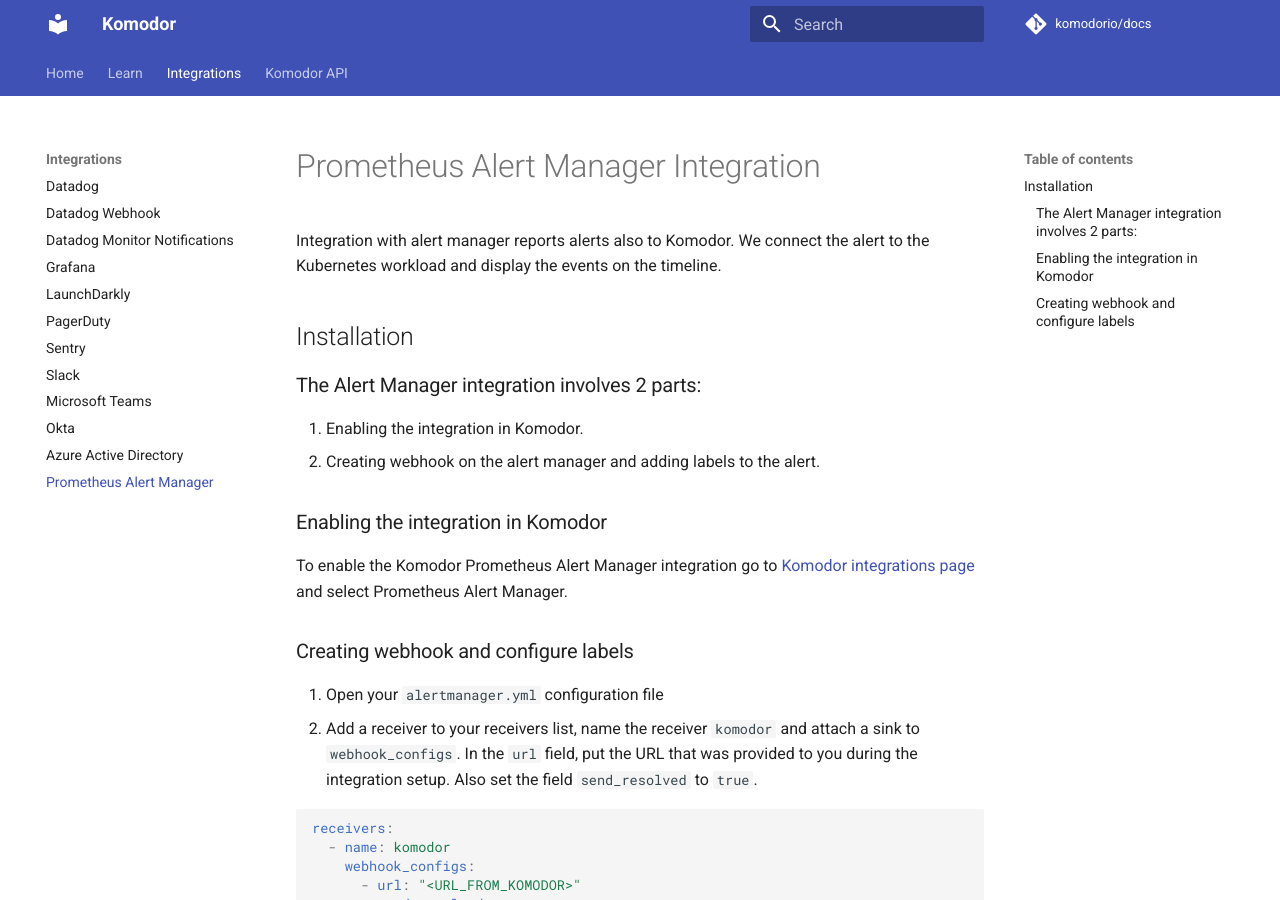
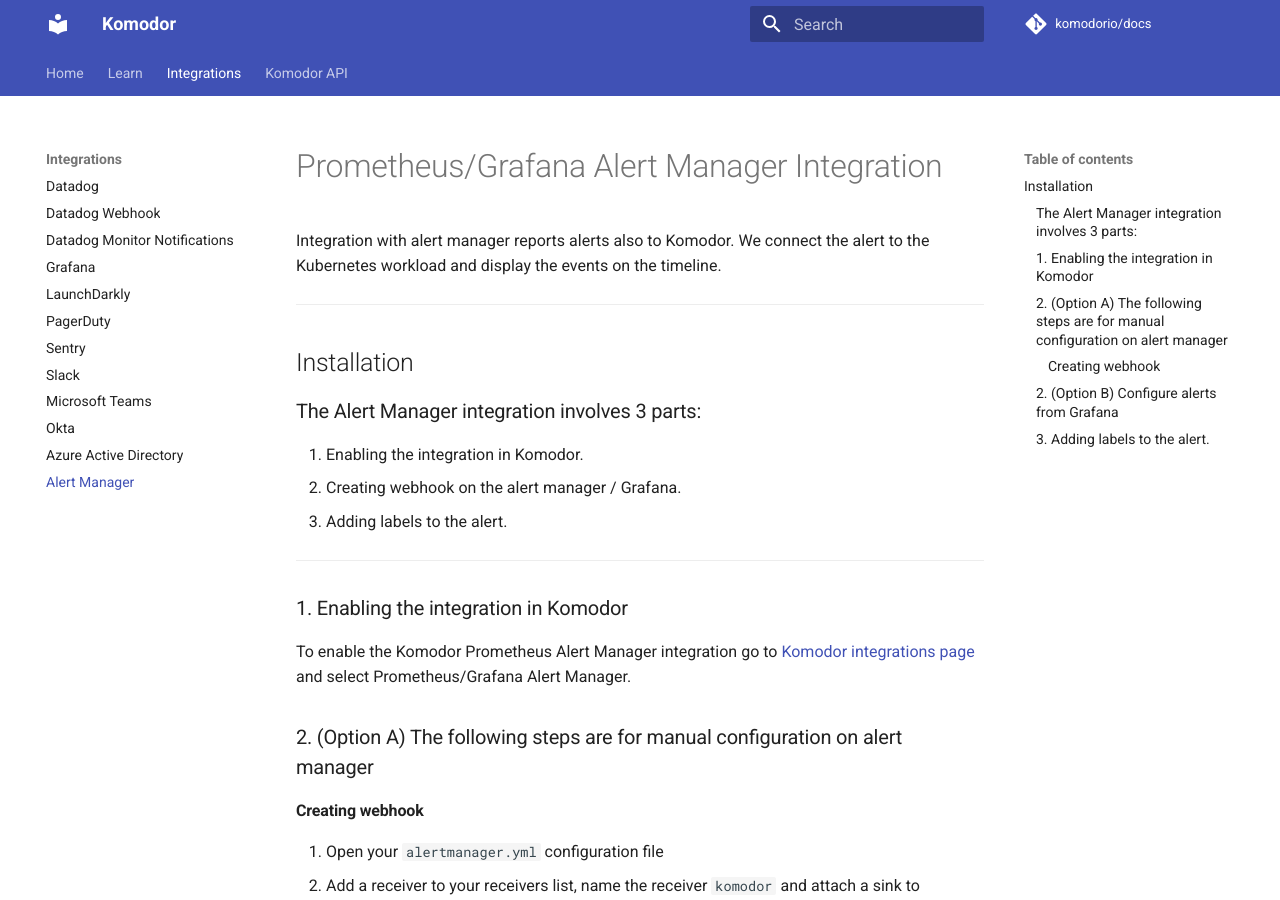
Before and after one commit to komodorio/docs, an MkDocs documentation site: the page built from docs/Integrations/AlertManager.md, in a window 1280 px wide and 900 px high. Built offline with MkDocs 1.6.1 and Material for MkDocs 9.7.7, drawn with Linux system fonts in a browser that asks for light colours; comment, search, counter and statistics services are not loaded; some of the changed text lies outside the part shown.

Commit message:
Add docs for prometheus alert manager to corollate to grafana

````diff
--- a/docs/Integrations/PrometheusAlertManager.md
+++ b/docs/Integrations/AlertManager.md
@@ -1,19 +1,26 @@
-# Prometheus Alert Manager Integration
+# Prometheus/Grafana Alert Manager Integration
 
 Integration with alert manager reports alerts also to Komodor. We connect the alert to the Kubernetes workload and display the events on the timeline.
 
+---
+
 ## Installation
 
-### The Alert Manager integration involves 2 parts:
+### The Alert Manager integration involves 3 parts:
 
 1. Enabling the integration in Komodor.
-2. Creating webhook on the alert manager and adding labels to the alert.
+2. Creating webhook on the alert manager / Grafana.
+3. Adding labels to the alert.
 
-### Enabling the integration in Komodor
+---
 
-To enable the Komodor Prometheus Alert Manager integration go to [Komodor integrations page](https://app.komodor.com/main/integration) and select Prometheus Alert Manager.
+### 1. Enabling the integration in Komodor
 
-### Creating webhook and configure labels
+To enable the Komodor Prometheus Alert Manager integration go to [Komodor integrations page](https://app.komodor.com/main/integration) and select Prometheus/Grafana Alert Manager.
+
+### 2. (Option A) The following steps are for manual configuration on alert manager
+
+#### Creating webhook
 
 1. Open your `alertmanager.yml` configuration file
 2. Add a receiver to your receivers list, name the receiver `komodor` and attach a sink to `webhook_configs`. In the `url` field, put the URL that was provided to you during the integration setup. Also set the field `send_resolved` to `true`.
@@ -62,14 +69,36 @@
         send_resolved: true
 ```
 
-4. Please note to specify 2 **labels** on the alert in order to connect them to the Kubernetes workload:
+### 2. (Option B) Configure alerts from Grafana
+
+1. Go to `Alerting` -> `Contact points`.
+
+   ![AlertingContactPoints](./img/AlertManagerGrafana/alerting_contact_points.png)
+
+2. Click `New contact point`.
+
+   ![NewContactPoint](./img/AlertManagerGrafana/new_contact_point.png)
+
+3. Enter in name `komodor`, in `Contact point type` select `Webhook` and in `Url` insert the URL from the UI.
+
+   ![ConfigureNewContactPoint](./img/AlertManagerGrafana/configure_new_contact_point.png)
+
+4. Click `Alerting` -> `Notification policies`.
+
+![NotificationPolicies](./img/AlertManagerGrafana/notification_policies.png)
+
+5. In the notification policies, configure komodor contact endpoint as you wish to configure alerts to Komodor.
+
+### 3. Adding labels to the alert.
+
+1. Please note to specify 2 **labels** on the alert in order to connect them to the Kubernetes workload:
 
 ```yaml
 service: <workload-name>
 cluster: <cluster-name>
 ```
 
-5. [Optional] defining custom description to the alert on Komodor (specify it in the **annotation**):
+2. [Optional] defining custom description to the alert on Komodor (specify it in the **annotation**):
 
 ```yaml
 description: <content>
--- a/mkdocs.yml
+++ b/mkdocs.yml
@@ -11,40 +11,40 @@
   language: en
   features:
     - navigation.tabs
-  favicon: 'img/favicon.png'
+  favicon: "img/favicon.png"
   palette:
     primary: indigo
 markdown_extensions:
-- codehilite
-- admonition
-- toc:
-    permalink: true
+  - codehilite
+  - admonition
+  - toc:
+      permalink: true
 extra:
   homepage: https://docs.komodor.com/
 nav:
   - Home: index.md
   - Learn:
-    - Komodor's Agent: Learn/Komodor-Agent.md
-    - Annotations: Learn/Annotations.md
-    - Monitors: Learn/Monitors.md
-    - Config Changes: Learn/config-changes.md
-    - Source Control: Learn/komodor-source-control.md
-    - Sensitive Information Redaction: Learn/Sensitive-Information-Redaction.md
-    - Interaction with the Cluster: Learn/Interaction-With-The-Cluster.md
-    - Manage Users: Learn/ManageUsers.md
-    - RBAC: Learn/RBAC.md
-    - Static Prevention: Learn/Static-Prevention.md
+      - Komodor's Agent: Learn/Komodor-Agent.md
+      - Annotations: Learn/Annotations.md
+      - Monitors: Learn/Monitors.md
+      - Config Changes: Learn/config-changes.md
+      - Source Control: Learn/komodor-source-control.md
+      - Sensitive Information Redaction: Learn/Sensitive-Information-Redaction.md
+      - Interaction with the Cluster: Learn/Interaction-With-The-Cluster.md
+      - Manage Users: Learn/ManageUsers.md
+      - RBAC: Learn/RBAC.md
+      - Static Prevention: Learn/Static-Prevention.md
   - Integrations:
-    - Datadog: Integrations/Datadog.md
-    - Datadog Webhook: Integrations/datadog-webhook.md
-    - Datadog Monitor Notifications: Integrations/Datadog-Monitor-Notification.md
-    - Grafana: Integrations/Grafana.md
-    - LaunchDarkly: Integrations/LaunchDarkly.md
-    - PagerDuty: Integrations/PagerDuty.md
-    - Sentry: Integrations/Sentry.md
-    - Slack: Integrations/Slack.md
-    - Microsoft Teams: Integrations/MicrosoftTeams.md
-    - Okta: Integrations/Okta/Okta.md
-    - Azure Active Directory: Integrations/AzureActiveDirectory.md
-    - Prometheus Alert Manager: Integrations/PrometheusAlertManager.md
+      - Datadog: Integrations/Datadog.md
+      - Datadog Webhook: Integrations/datadog-webhook.md
+      - Datadog Monitor Notifications: Integrations/Datadog-Monitor-Notification.md
+      - Grafana: Integrations/Grafana.md
+      - LaunchDarkly: Integrations/LaunchDarkly.md
+      - PagerDuty: Integrations/PagerDuty.md
+      - Sentry: Integrations/Sentry.md
+      - Slack: Integrations/Slack.md
+      - Microsoft Teams: Integrations/MicrosoftTeams.md
+      - Okta: Integrations/Okta/Okta.md
+      - Azure Active Directory: Integrations/AzureActiveDirectory.md
+      - Alert Manager: Integrations/AlertManager.md
   - Komodor API: openapi/redoc-static.html
````
Also changed, not shown: docs/Integrations/img/AlertManagerGrafana/alerting_contact_points.png (added), docs/Integrations/img/AlertManagerGrafana/configure_new_contact_point.png (added), docs/Integrations/img/AlertManagerGrafana/new_contact_point.png (added), docs/Integrations/img/AlertManagerGrafana/notification_policies.png (added).
